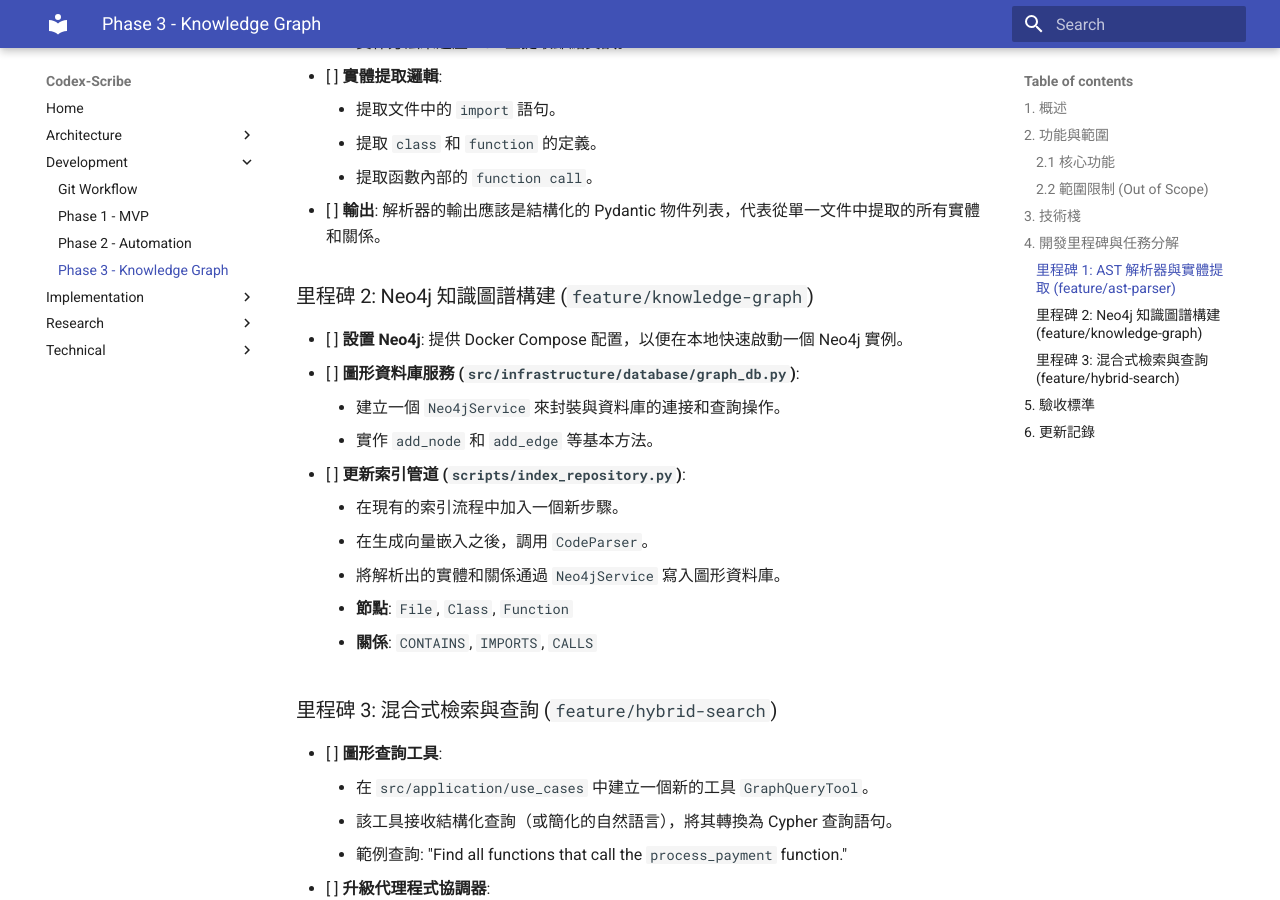
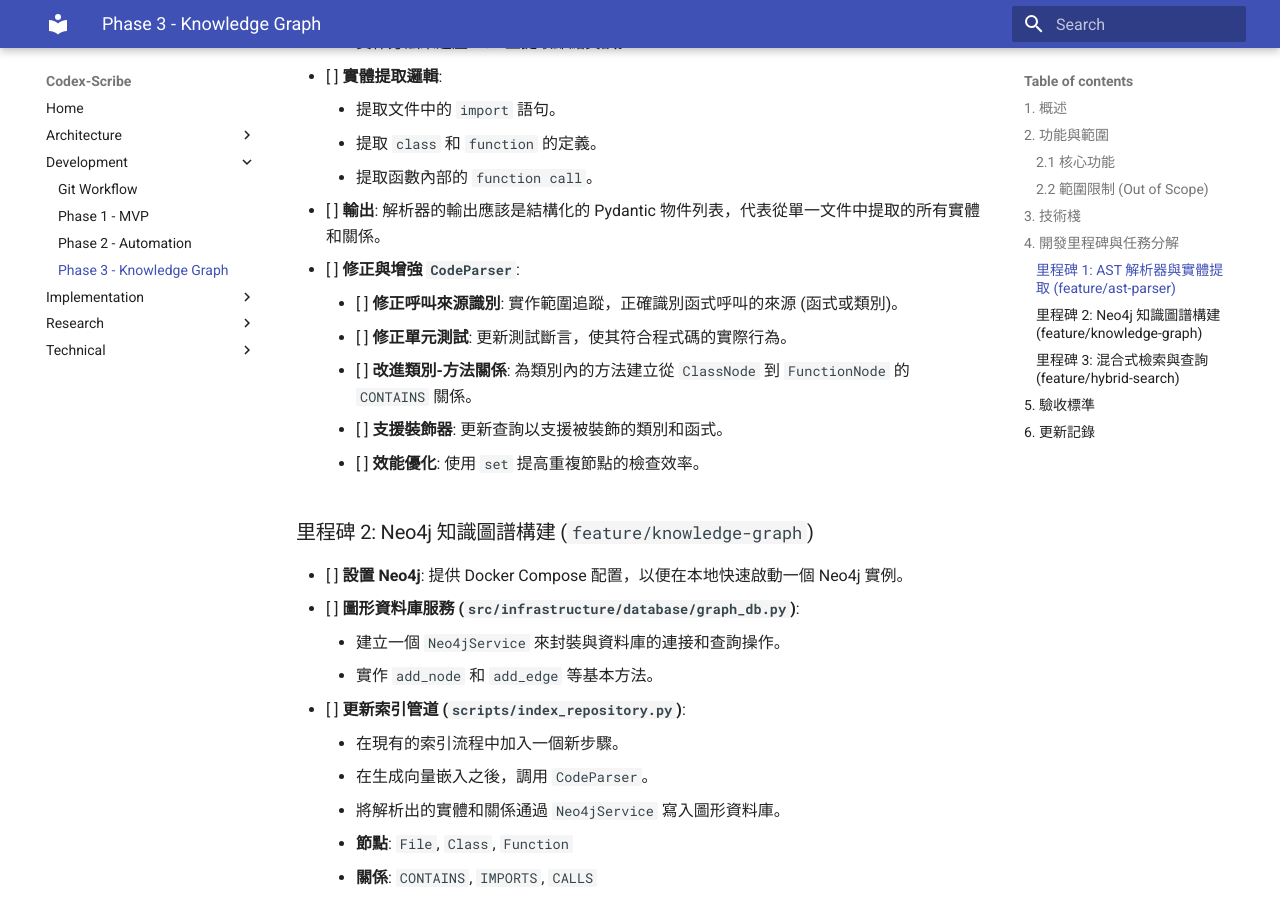
Before and after one commit to hao0608/Codex-Scribe, an MkDocs documentation site: the page built from docs/development/phase-3-knowledge-graph.md, in a window 1280 px wide and 900 px high, scrolled down 1344 px. Built offline with MkDocs 1.6.1 and Material for MkDocs 9.7.7, drawn with Linux system fonts in a browser that asks for light colours.

Commit message:
docs: update Phase 3 development plan with CodeParser enhancement tasks

```diff
--- a/docs/development/phase-3-knowledge-graph.md
+++ b/docs/development/phase-3-knowledge-graph.md
@@ -40,6 +40,13 @@
     - 提取 `class` 和 `function` 的定義。
     - 提取函數內部的 `function call`。
 - [ ] **輸出**: 解析器的輸出應該是結構化的 Pydantic 物件列表，代表從單一文件中提取的所有實體和關係。
+
+- [ ] **修正與增強 `CodeParser`**:
+    - [ ] **修正呼叫來源識別**: 實作範圍追蹤，正確識別函式呼叫的來源 (函式或類別)。
+    - [ ] **修正單元測試**: 更新測試斷言，使其符合程式碼的實際行為。
+    - [ ] **改進類別-方法關係**: 為類別內的方法建立從 `ClassNode` 到 `FunctionNode` 的 `CONTAINS` 關係。
+    - [ ] **支援裝飾器**: 更新查詢以支援被裝飾的類別和函式。
+    - [ ] **效能優化**: 使用 `set` 提高重複節點的檢查效率。
 
 ### 里程碑 2: Neo4j 知識圖譜構建 (`feature/knowledge-graph`)
 
```
Also changed, not shown: .gitmodules (added).
